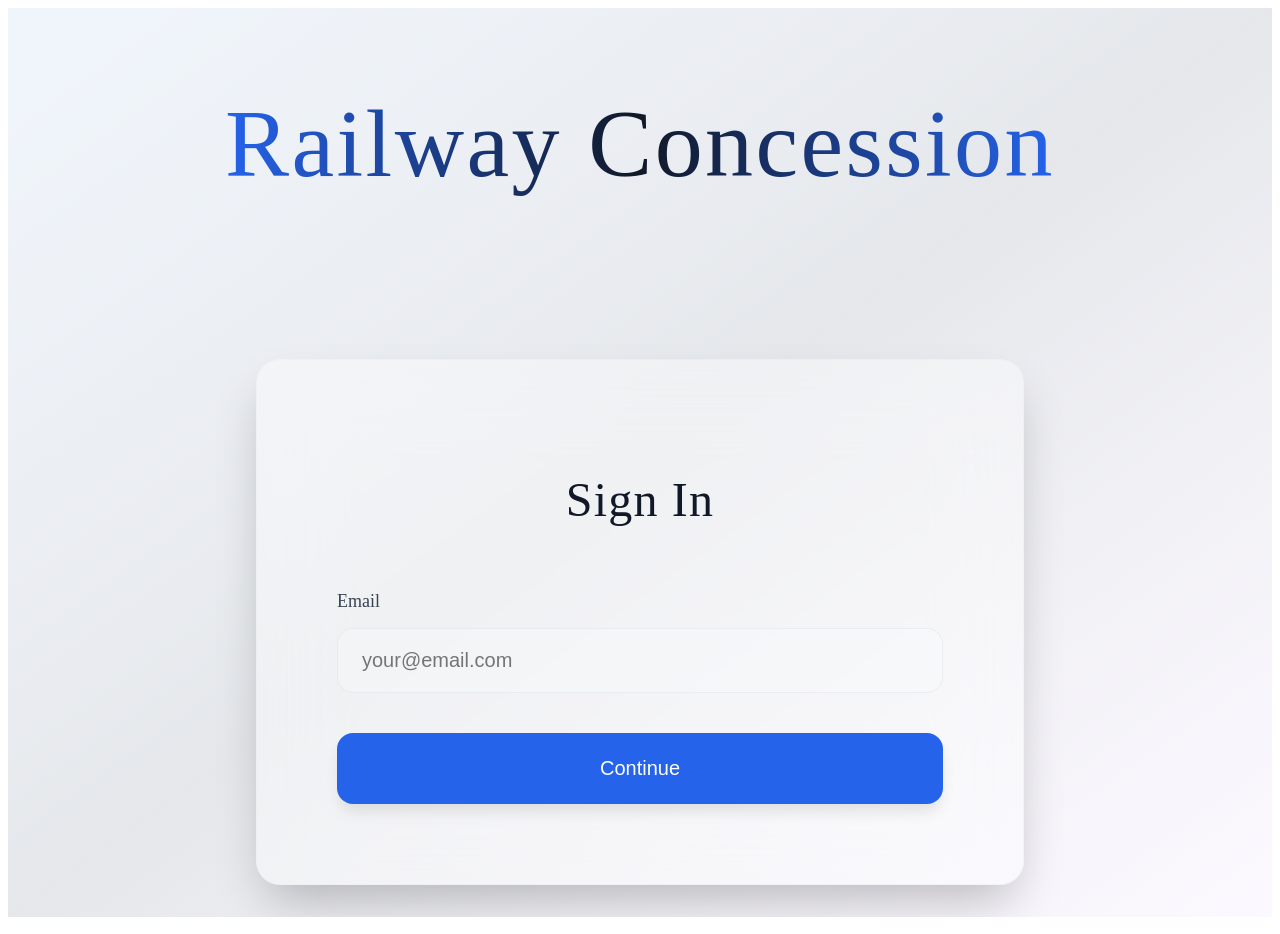
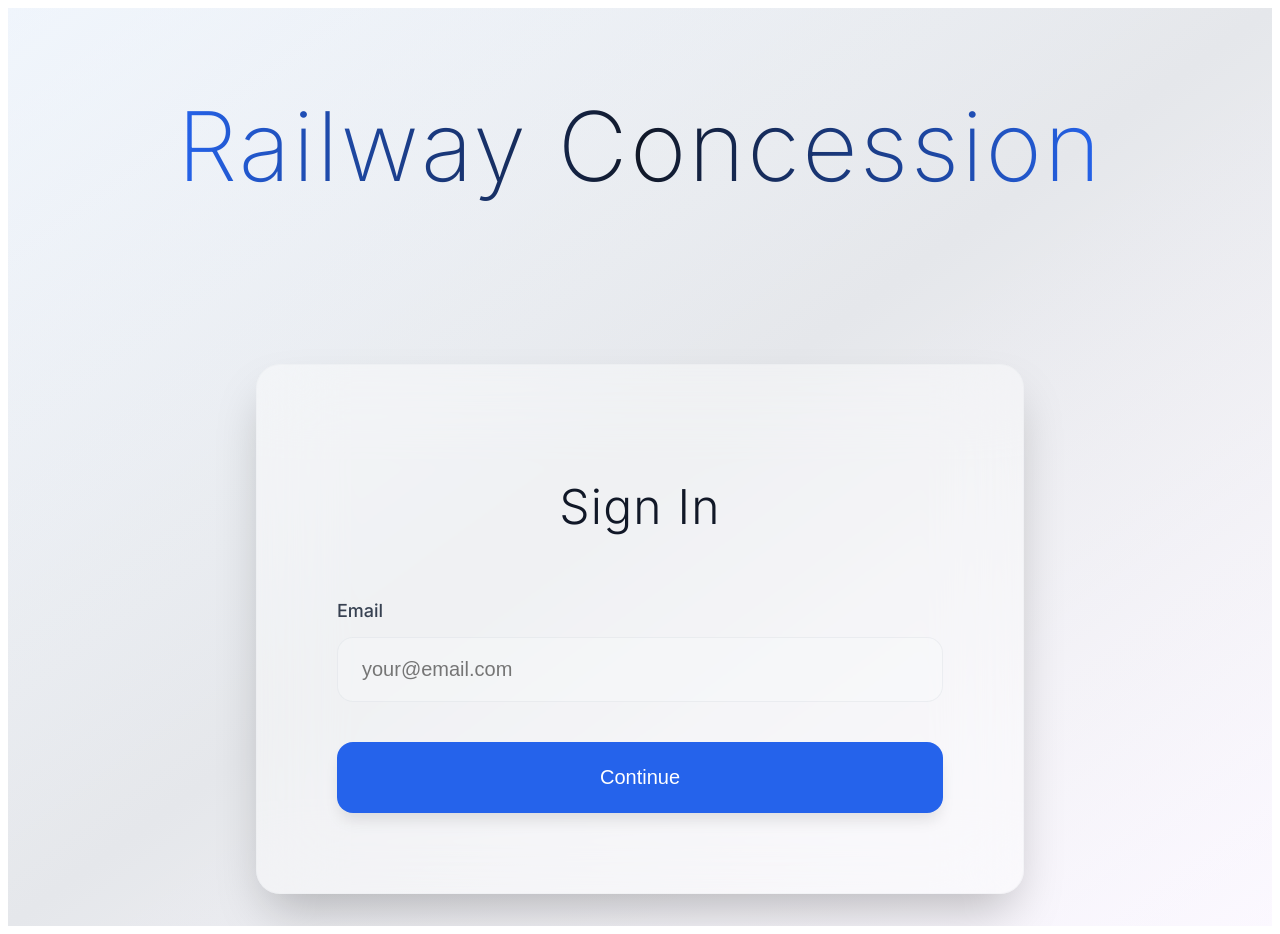
Before and after one commit to Varun2976/Railway_Concession, a React (Vite) app: page / in a window 1280 px wide. Built offline with nearby package versions, Linux system fonts and the light colour scheme.

Commit message:
Changed the font

```diff
--- a/index.html
+++ b/index.html
@@ -3,6 +3,9 @@
   <head>
     <meta charset="UTF-8" />
     <link rel="icon" type="image/svg+xml" href="/vite.svg" />
+    <link rel="preconnect" href="https://fonts.googleapis.com">
+<link rel="preconnect" href="https://fonts.gstatic.com" crossorigin>
+<link href="https://fonts.googleapis.com/css2?family=Inter:ital,opsz,wght@0,14..32,100..900;1,14..32,100..900&family=Poppins:ital,wght@0,100;0,200;0,300;0,400;0,500;0,600;0,700;0,800;0,900;1,100;1,200;1,300;1,400;1,500;1,600;1,700;1,800;1,900&display=swap" rel="stylesheet">
     <meta name="viewport" content="width=device-width, initial-scale=1.0" />
     <title>gdg-front-end</title>
   </head>
--- a/src/index.css
+++ b/src/index.css
@@ -1,3 +1,7 @@
 @tailwind base;
 @tailwind components;
 @tailwind utilities;
+
+body{
+    font-family: "Inter";
+}
```
Also changed, not shown: 1 other file (tests, documents, lock files or other folders).
